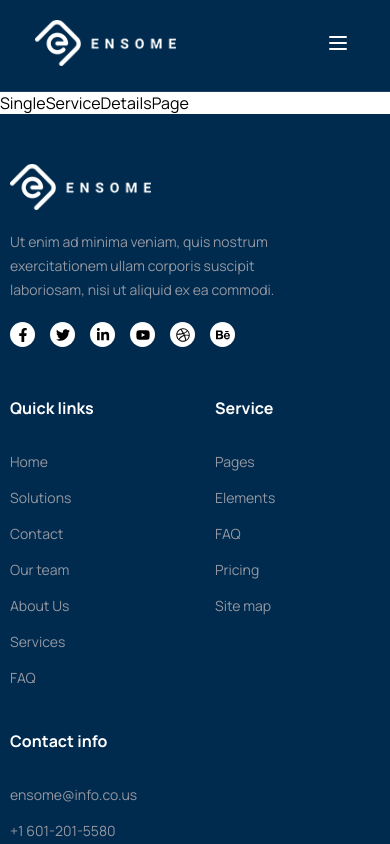
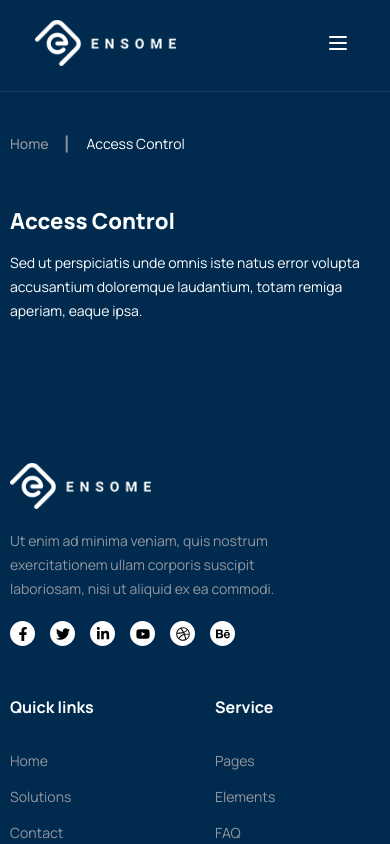
Before and after one commit to paulinasprojects/ensome-dev, a React (Vite) app: page /services/1 in a window 390 px wide. Shown: the top 844 px of the page. Built offline with nearby package versions, Linux system fonts and the light colour scheme.

Commit message:
added Single Service page + responsive Single service top hero section

```diff
--- /dev/null
+++ b/src/components/single-service-top-hero.tsx
@@ -0,0 +1,16 @@
+import Breadcrumb from "./breadcrumb"
+import "@/styles/single-service-top-hero.scss";
+
+const SingleServiceTopHero = () => {
+  return (
+    <div className="single-service-top-hero-container">
+      <Breadcrumb href="/services/1" title="Access Control"/>
+      <div className="single-service-top-hero-title-container">
+        <h1>Access Control</h1>
+        <span>Sed ut perspiciatis unde omnis iste natus error volupta <br /> accusantium doloremque laudantium, totam remiga <br /> aperiam, eaque ipsa.</span>
+      </div>
+    </div>
+  )
+}
+
+export default SingleServiceTopHero
--- a/src/pages/single-service-page.tsx
+++ b/src/pages/single-service-page.tsx
@@ -1,6 +1,10 @@
+import SingleServiceTopHero from "@/components/single-service-top-hero"
+
 const SingleServiceDetailsPage = () => {
   return (
-    <div>SingleServiceDetailsPage</div>
+    <div>
+      <SingleServiceTopHero/>
+    </div>
   )
 }
 
--- /dev/null
+++ b/src/styles/single-service-top-hero.scss
@@ -0,0 +1,60 @@
+@import "./responsive.scss";
+
+.single-service-top-hero-container {
+  background-color: var(--primary-dark-blue);
+  padding-top: 40px;
+  padding-bottom: 90px;
+  display: flex;
+  gap: 129px;
+  flex-direction: column;
+  padding-left: 160px;
+
+  @include ms {
+    gap: 60px;
+    padding-left: 20px;
+    padding-right: 20px;
+  }
+
+  @include sm {
+    gap: 50px;
+    padding-left: 10px;
+    padding-right: 10px;
+  }
+}
+
+.single-service-top-hero-title-container {
+  display: flex;
+  align-items: center;
+  justify-content: space-between;
+  padding-right: 80px;
+
+  @include ms {
+    padding-right: 0;
+  }
+
+  @include sm {
+    gap: 15px;
+    padding-right: 0;
+    align-items: start;
+    flex-direction: column;
+  }
+}
+
+.single-service-top-hero-title-container > h1 {
+  color: var(--white);
+  font-size: var(--heading-one);
+  font-weight: 800;
+  line-height: var(--leading-xxl);
+
+  @include sm {
+    font-size: var(--heading-four);
+    line-height: var(--leading-md);
+  }
+}
+
+.single-service-top-hero-title-container > span {
+  color: var(--white);
+  font-weight: 400;
+  font-size: var(--medium);
+  line-height: var(--leading-sm);
+}
```
